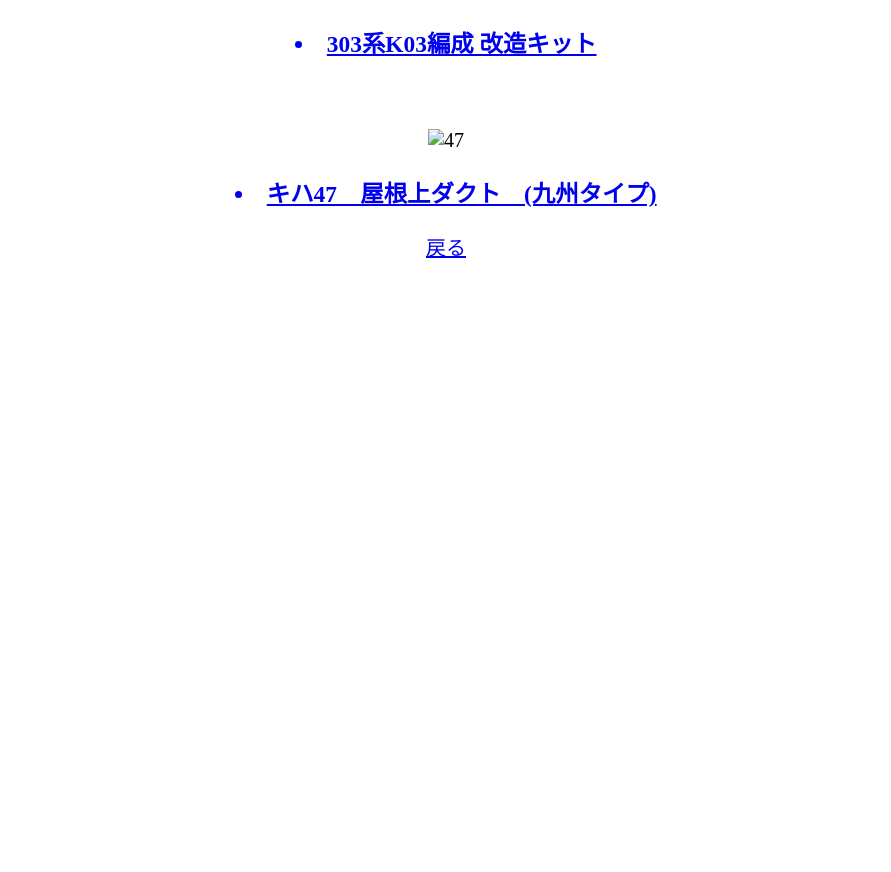
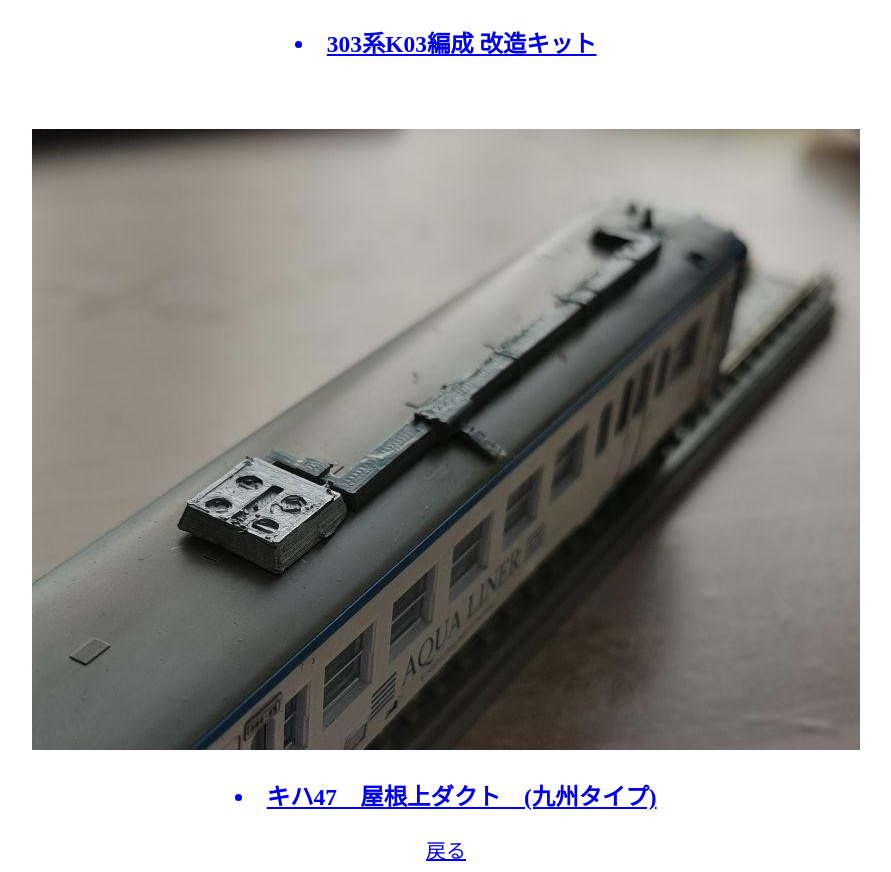
Before and after one commit to HEYANONAKAKOBO/kaizoukitto, a plain HTML site: page index.html in a window 1280 px wide. Shown: the part 940-1812 px from the top of the page, without its empty margins (194-1085 px from the left). Before the commit the page ends 1209 px from the top, so only its background shows below. Drawn offline with Linux system fonts and the light colour scheme.

Commit message:
Update index.html

```diff
--- a/index.html
+++ b/index.html
@@ -14,7 +14,7 @@
 <nav class="globalNav"><a href="https://www.mercari.com/jp/items/m68970566711/"><h3><li>303系K03編成 改造キット</li></h3></a></nav>
 <br>
 <br>
-<img src="./ing.47.jpg" alt="47">
+<img src="./ing/47.jpg" alt="47">
 <nav class="globalNav"><a href="https://www.mercari.com/jp/items/m82566352647/"><h3><li>キハ47　屋根上ダクト　(九州タイプ)</li><h3></a></nav>
 <nav class="globalNav"><a href="https://karatsukko.github.io/HEYANONAKAKOBO/">戻る</a></nav>
 </div>
```
